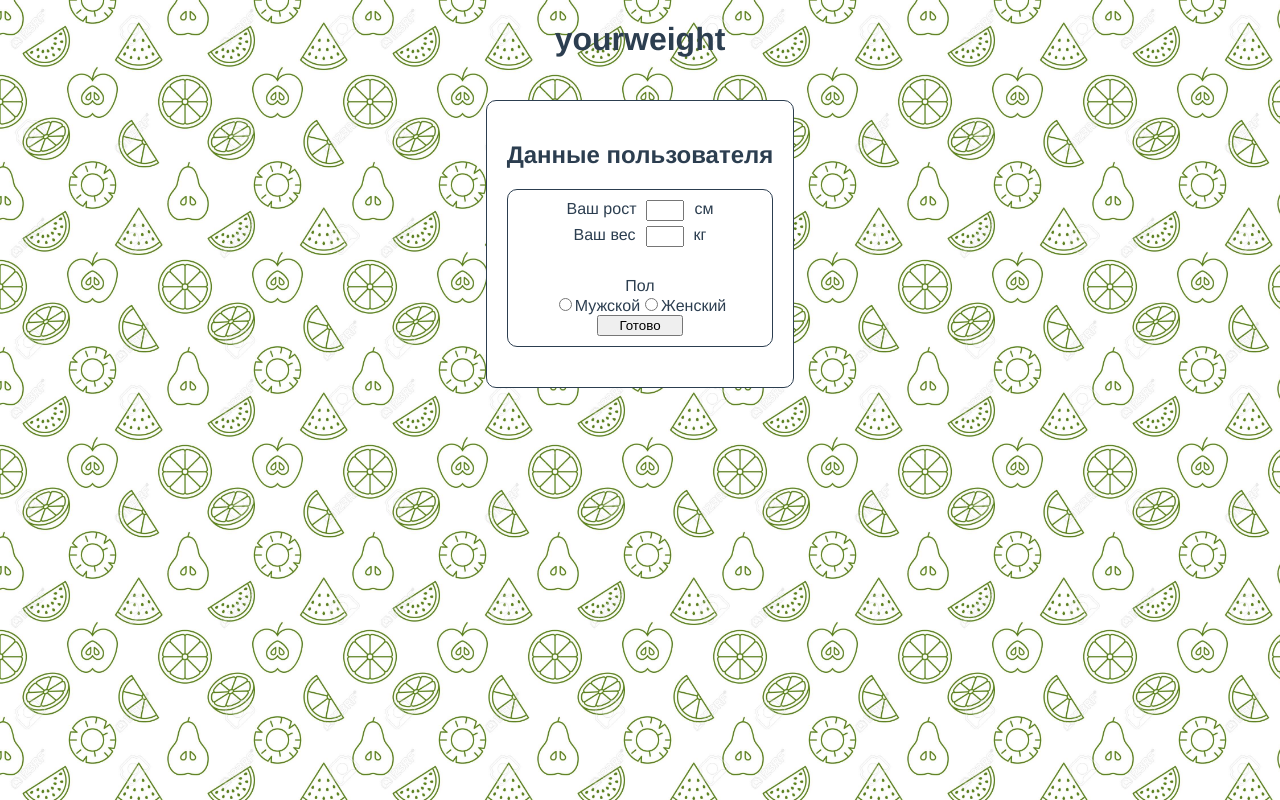
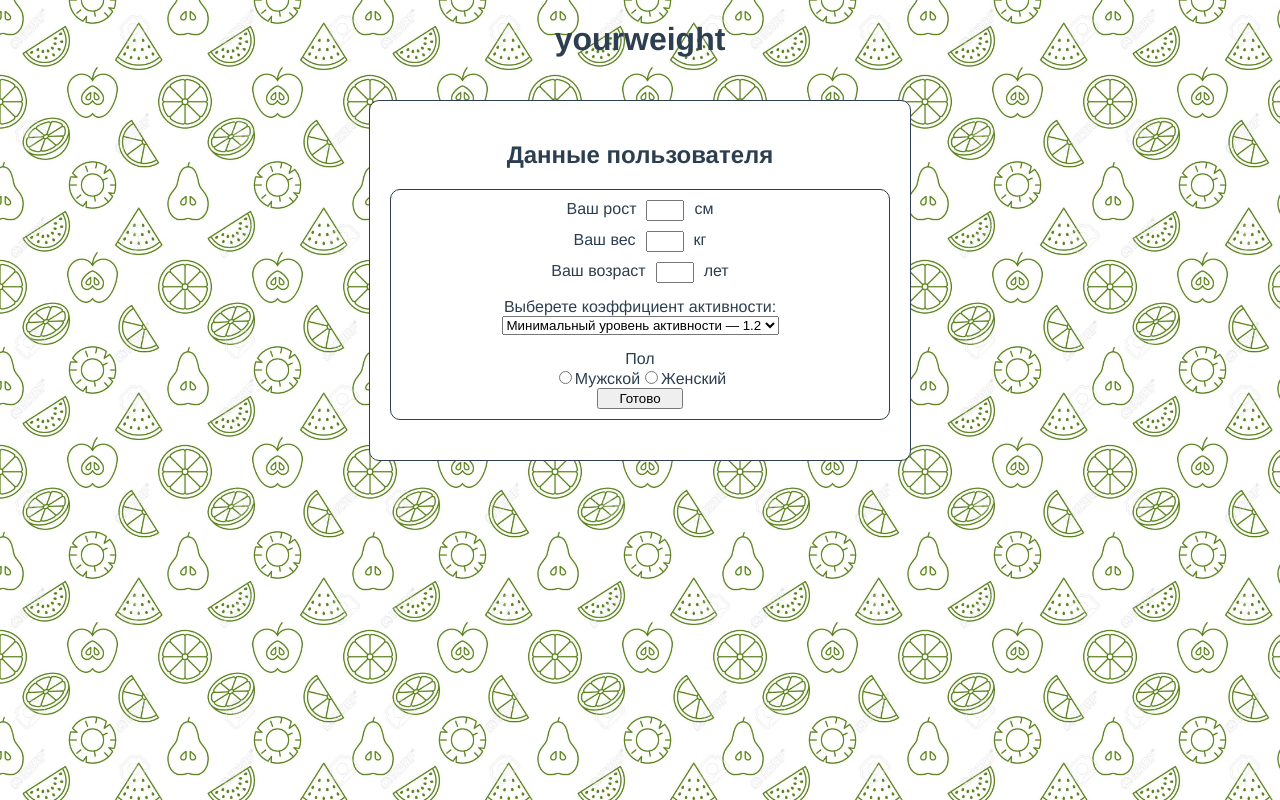
Before and after one commit to lKorron/yourweight, a Vue app: page / in a window 1280 px wide. Built offline with nearby package versions, Linux system fonts and the light colour scheme.

Commit message:
first form updated

```diff
--- a/src/components/UserInput.vue
+++ b/src/components/UserInput.vue
@@ -1,7 +1,9 @@
 <template>
   <div class="user-input">
     <Form @submit="onSubmit">
+      <div class="user-input__number-group">
         <div class="user-input__height">
+          <div class="user-input__number">
             <label for="height">Ваш рост</label>
             <Field
               v-model="height"
@@ -15,8 +17,10 @@
           <ErrorMessage name="height" v-slot="{ message }">
             <span class="error-message">{{ message }}</span>
           </ErrorMessage>
+        </div>
 
         <div class="user-input__weight">
+          <div class="user-input__number">
             <label for="weight">Ваш вес</label>
             <Field
               v-model="weight"
@@ -30,6 +34,38 @@
           <ErrorMessage name="weight" v-slot="{ message }">
             <span class="error-message">{{ message }}</span>
           </ErrorMessage>
+        </div>
+
+        <div class="user-input__age">
+          <div class="user-input__number">
+            <label for="age">Ваш возраст</label>
+            <Field
+              v-model="age"
+              type="text"
+              id="age"
+              name="age"
+              rules="number"
+            />
+            {{ ageUnit }}
+          </div>
+          <ErrorMessage name="age" v-slot="{ message }">
+            <span class="error-message">{{ message }}</span>
+          </ErrorMessage>
+        </div>
+      </div>
+
+      <div class="user-input__coeff coeff">
+        <label for="">Выберете коэффициент активности:</label>
+        <Field v-model="coeff" name="coeff" as="select"
+          ><option value="1.2">Минимальный уровень активности — 1.2</option>
+          <option value="1.375">Низкий уровень активности — 1.375</option>
+          <option value="1.55" selected>
+            Средний уровень активности — 1.55
+          </option>
+          <option value="1.725">Высокий уровень — 1.725</option>
+          <option value="1.9">Очень высокий — 1.9</option></Field
+        >
+      </div>
 
       <div class="user-input__sex sex">
         <div class="sex__name">Пол</div>
@@ -52,10 +88,12 @@
           rules="sex"
         />
         <label for="female">Женский</label>
-      </div>
+
         <ErrorMessage name="sex" v-slot="{ message }">
           <div class="error-message">{{ message }}</div>
         </ErrorMessage>
+      </div>
+
       <button>Готово</button>
     </Form>
   </div>
@@ -68,7 +106,7 @@
 </script>
 
 <script setup>
-import { ref, defineEmits } from "vue";
+import { ref, defineEmits, watch } from "vue";
 import { Form, Field, defineRule, ErrorMessage } from "vee-validate";
 
 const emit = defineEmits({
@@ -82,15 +120,43 @@
 
 const height = ref("");
 const weight = ref("");
+const age = ref("");
+const coeff = ref(1.2);
 const sex = ref("");
 
+const ageUnit = ref("лет");
+watch(age, () => {
+  const parsedAge = parseInt(age.value);
+
+  if (isNaN(parsedAge)) {
+    return;
+  }
+
+  const firstDigit = Number(String(parsedAge)[0]);
+  const lastDigit = Number(String(parsedAge).slice(-1));
+
+  if (firstDigit != 1 && lastDigit === 1) {
+    ageUnit.value = "год";
+  } else if (firstDigit != 1 && lastDigit > 1 && lastDigit < 5) {
+    ageUnit.value = "года";
+  } else {
+    ageUnit.value = "лет";
+  }
+});
+
 function onSubmit(values) {
+  console.log(typeof coeff.value);
+
   const parsedHeight = parseInt(height.value);
   const parsedWeight = parseInt(weight.value);
+  const parsedAge = parseInt(age.value);
+  const parsedCoeff = parseFloat(coeff.value);
 
   const userInfo = {
     height: parsedHeight,
     weight: parsedWeight,
+    age: parsedAge,
+    coeff: parsedCoeff,
     sex: sex.value,
   };
 
@@ -101,7 +167,6 @@
   if (value) {
     return true;
   }
-
   return "Выберете ваш пол";
 });
 </script>
@@ -118,14 +183,13 @@
   border-radius: 10px;
   padding: 10px;
 
-  form {
-    > :first-child {
-      margin-bottom: 5px;
+  &__number-group {
+    > :not(:last-child) {
+      margin-bottom: 10px;
     }
   }
 
-  &__height,
-  &__weight {
+  &__number {
     display: flex;
     justify-content: center;
 
@@ -139,8 +203,12 @@
     }
   }
 
+  &__coeff {
+    margin-top: 15px;
+  }
+
   &__sex {
-    margin-top: 30px;
+    margin-top: 15px;
   }
 }
 </style>
```
Lines whose indentation alone changed are shown as unchanged.
